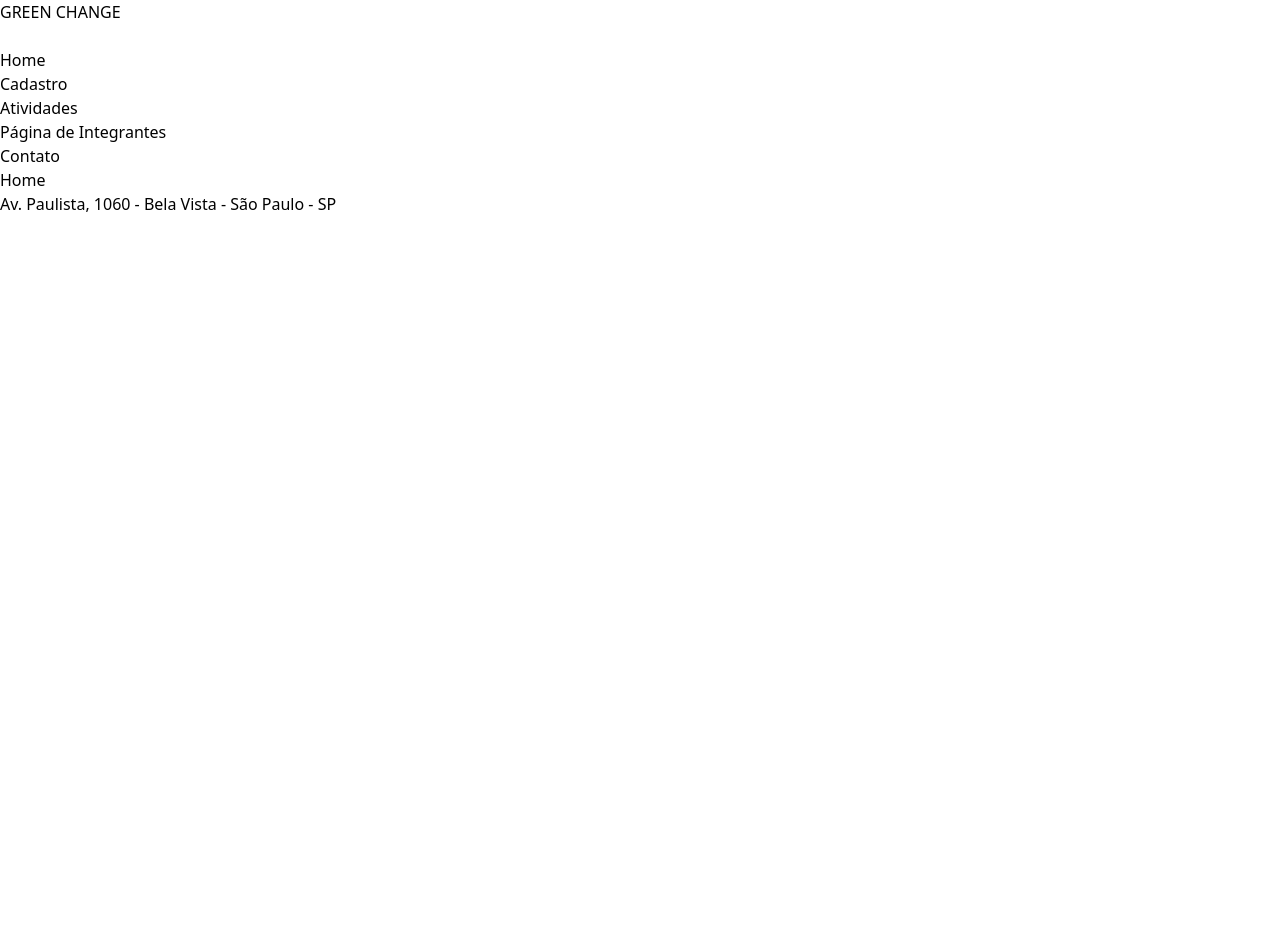
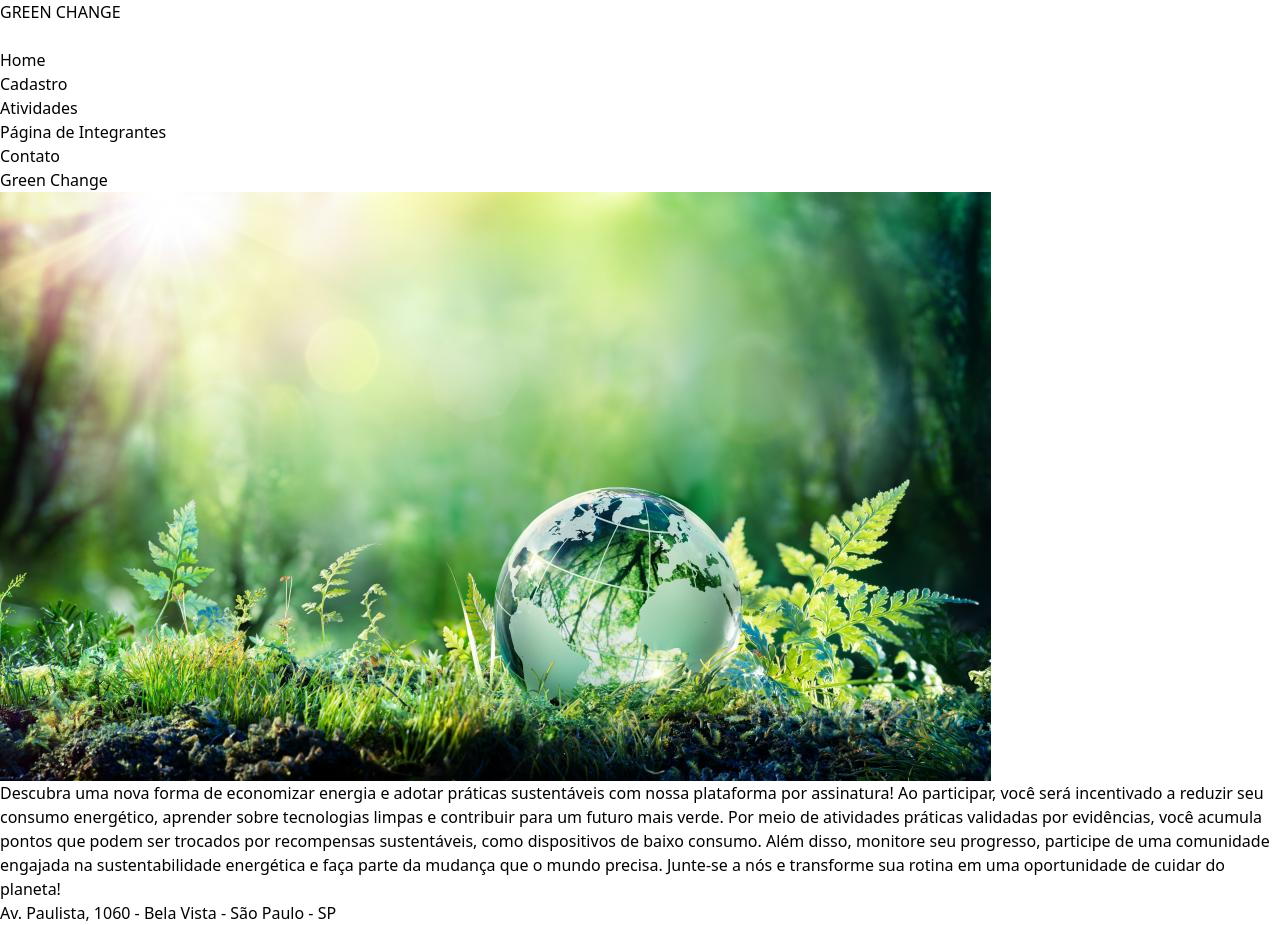
Before and after one commit to JoaoPedroCZanni/GS_FrontEnd, a Next.js app: page / in a window 1280 px wide. Before the commit the page ends 800 px from the top, so only its background shows below. Built offline with nearby package versions, Linux system fonts and the light colour scheme.

Commit message:
Página Home criada

```diff
--- a/src/app/layout.tsx
+++ b/src/app/layout.tsx
@@ -13,7 +13,7 @@ export default function RootLayout({
   children: React.ReactNode
 }) {
   return (
-    <html lang="en">
+    <html lang="pt-br">
       <body className="flex flex-col min-h-screen"> {/* Adicionei aqui */}
         <Cabecalho />
         <div className="flex-grow"> {/* Contêiner para o conteúdo principal */}
--- a/src/app/page.tsx
+++ b/src/app/page.tsx
@@ -1,7 +1,15 @@
+import Image from "next/image";
+import img1 from "../app/img/img1.jpeg"
 export default function Home() {
   return (
     <div>
-      <h1>Home</h1>
+      <div>
+        <h1 className="text-2xl sm:text-4xl md:text-5xl font-bold underline text-center m-8">Green Change</h1>
+      </div>
+      <div className="flex flex-col lg:flex-row lg:gap-24 items-center justify-evenly lg:mt-16">
+            <Image src={img1} alt="img1" className="w-9/12 md:w-7/12 lg:w-[40vw] xl:w-[30vw] my-16 rounded-xl"/>
+            <p className="w-9/12 lg:w-[45vw] xl:w-[30vw] text-center bg-slate-300 p-4 rounded-lg text-lg sm:text-xl md:text-2xl mb-12">Descubra uma nova forma de economizar energia e adotar práticas sustentáveis com nossa plataforma por assinatura! Ao participar, você será incentivado a reduzir seu consumo energético, aprender sobre tecnologias limpas e contribuir para um futuro mais verde. Por meio de atividades práticas validadas por evidências, você acumula pontos que podem ser trocados por recompensas sustentáveis, como dispositivos de baixo consumo. Além disso, monitore seu progresso, participe de uma comunidade engajada na sustentabilidade energética e faça parte da mudança que o mundo precisa. Junte-se a nós e transforme sua rotina em uma oportunidade de cuidar do planeta!</p>
+        </div>
     </div>
   );
 }
```
Also changed, not shown: src/app/img/img1.jpeg (added).
